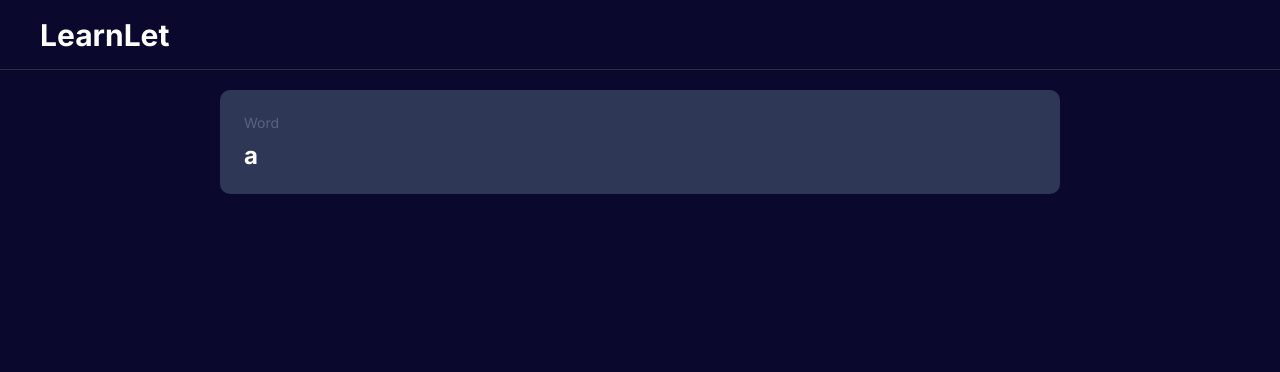
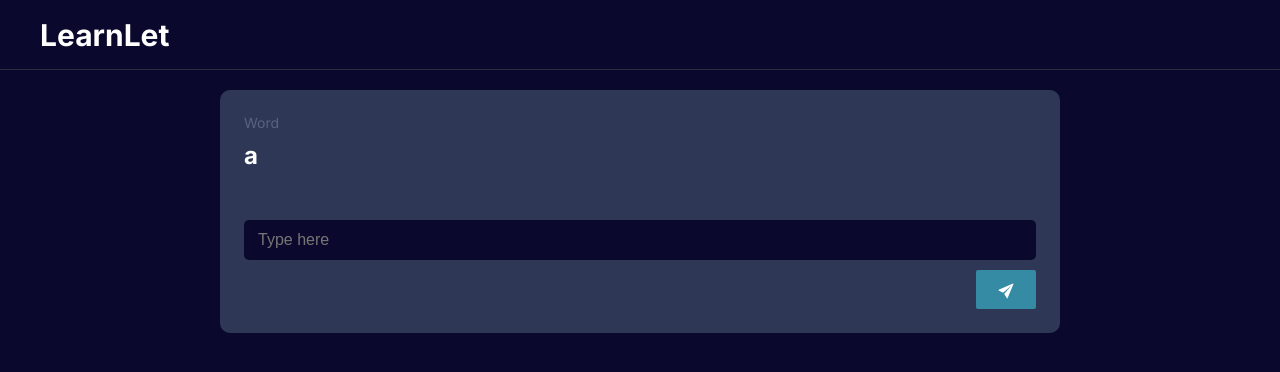
Before and after one commit to lexe-nguyenngoc/flash-card-nextjs, a Next.js app: page /course/a in a window 1280 px wide. Shown: the top 372 px of the page. Built offline with nearby package versions, Linux system fonts and the light colour scheme.

Commit message:
feat: implement flow flashcard

```diff
--- a/package.json
+++ b/package.json
@@ -13,6 +13,7 @@
     "next": "14.2.1",
     "react": "^18",
     "react-dom": "^18",
+    "react-icons": "^5.1.0",
     "sass": "^1.75.0"
   },
   "devDependencies": {
--- a/src/app/course/[slug]/page.tsx
+++ b/src/app/course/[slug]/page.tsx
@@ -19,23 +19,23 @@ const cardGroups: CardGroup[] = [
         pronunciation: "",
         category: "",
         type: ["Det", "Pron"]
-      },
-      {
-        id: "2",
-        word: "abandon",
-        mean: "Bỏ, từ bỏ",
-        pronunciation: "ə'bæn.dən",
-        category: "",
-        type: ["V"]
-      },
-      {
-        id: "3",
-        word: "abandoned",
-        mean: "Bị bỏ rời, bị ruồng bỏ",
-        pronunciation: "ə'bæn.dənd",
-        category: "",
-        type: ["V"]
       }
+      // {
+      //   id: "2",
+      //   word: "abandon",
+      //   mean: "Bỏ, từ bỏ",
+      //   pronunciation: "ə'bæn.dən",
+      //   category: "",
+      //   type: ["V"]
+      // },
+      // {
+      //   id: "3",
+      //   word: "abandoned",
+      //   mean: "Bị bỏ rơi, bị ruồng bỏ",
+      //   pronunciation: "ə'bæn.dənd",
+      //   category: "",
+      //   type: ["V"]
+      // }
     ]
   }
 ];
--- a/src/app/globals.css
+++ b/src/app/globals.css
@@ -2,6 +2,12 @@
   box-sizing: border-box;
   padding: 0;
   margin: 0;
+}
+
+:root {
+  --primary-color: #348ba3;
+  --background-color: #0a092d;
+  --text-color: white;
 }
 
 html {
@@ -9,7 +15,11 @@ html {
 }
 
 body {
-  background-color: #0a092d;
-  color: white;
+  background-color: var(--background-color);
+  color: var(--text-color);
   font-size: 1.6rem;
 }
+
+svg {
+  vertical-align: middle;
+}
--- a/src/components/Card/Card.module.scss
+++ b/src/components/Card/Card.module.scss
@@ -11,4 +11,75 @@
     font-size: 2.4rem;
     margin-top: 10px;
   }
+
+  .form {
+    display: block;
+    width: 100%;
+    margin-top: 50px;
+  }
+
+  .form-control {
+    width: 100%;
+    height: 40px;
+    padding: 0 12px;
+
+    background-color: var(--background-color);
+    color: var(--text-color);
+
+    font-size: 1.6rem;
+
+    border: 2px solid transparent;
+    border-radius: 5px;
+    outline: none;
+    transition: border ease-in-out 0.25s;
+
+    &:focus {
+      border-bottom-color: var(--primary-color);
+    }
+
+    &.incorrect {
+      background-color: red;
+    }
+
+    &.correct {
+      background-color: green;
+    }
+  }
+
+  .form-btn {
+    display: block;
+    margin-left: auto;
+    margin-top: 10px;
+    padding: 8px 20px;
+
+    background-color: var(--primary-color);
+    color: var(--text-color);
+
+    font-size: 2rem;
+
+    border: none;
+    outline: none;
+    cursor: pointer;
+    border-radius: 2px;
+
+    &:disabled {
+      cursor: progress;
+    }
+
+    .animate {
+      animation: spin-animate;
+      animation-duration: 0.5s;
+      animation-timing-function: linear;
+      animation-iteration-count: infinite;
+    }
+  }
 }
+
+@keyframes spin-animate {
+  from {
+    transform: rotate(0deg);
+  }
+  to {
+    transform: rotate(360deg);
+  }
+}
--- a/src/components/Card/index.tsx
+++ b/src/components/Card/index.tsx
@@ -1,19 +1,77 @@
+"use client";
+import classNames from "classnames/bind";
+import { ChangeEvent, FormEvent, useState } from "react";
+import { IoIosSend } from "react-icons/io";
+
 import { FlashCard } from "@/types";
-import React from "react";
+
 import styles from "./Card.module.scss";
-import classNames from "classnames/bind";
+import { AiOutlineLoading3Quarters } from "react-icons/ai";
+import Box from "../Box";
 
 const cx = classNames.bind(styles);
+enum TypeStatus {
+  CORRECT = "correct",
+  INCORRECT = "incorrect",
+  DEFAULT = "default"
+}
 
 interface ICard {
+  className?: string;
   data: FlashCard;
+  onCorrect(): void;
 }
-const Card = ({ data }: ICard) => {
+const Card = ({ className, data, onCorrect }: ICard) => {
+  const [inputValue, setInputValue] = useState("");
+  const [status, setStatus] = useState<TypeStatus>(TypeStatus.DEFAULT);
+
+  const disabled = status === TypeStatus.CORRECT;
+
+  const handleInputChange = (e: ChangeEvent<HTMLInputElement>) => {
+    setStatus(TypeStatus.DEFAULT);
+    setInputValue(e.target.value);
+  };
+
+  const handleSubmit = (e: FormEvent<HTMLFormElement>) => {
+    e.preventDefault();
+
+    const match =
+      inputValue.toLowerCase().trim() === data.mean.toLowerCase().trim();
+
+    if (match) {
+      setStatus(TypeStatus.CORRECT);
+      setTimeout(onCorrect, 500);
+      return;
+    }
+
+    setStatus(TypeStatus.INCORRECT);
+  };
+
   return (
-    <div className={cx("wrapper")}>
-      <p className={cx("word-caption")}>Word</p>
-      <h3 className={cx("word")}>{data.word}</h3>
-    </div>
+    <Box className={cx("wrapper", className)}>
+      <>
+        <p className={cx("word-caption")}>Word</p>
+        <h3 className={cx("word")}>{data.word}</h3>
+
+        <form onSubmit={handleSubmit} className={cx("form")}>
+          <input
+            type="text"
+            placeholder="Type here"
+            value={inputValue}
+            onChange={handleInputChange}
+            className={cx("form-control", status)}
+            disabled={disabled}
+          />
+          <button type="submit" className={cx("form-btn")} disabled={disabled}>
+            {status === TypeStatus.CORRECT ? (
+              <AiOutlineLoading3Quarters className={cx("animate")} />
+            ) : (
+              <IoIosSend />
+            )}
+          </button>
+        </form>
+      </>
+    </Box>
   );
 };
 
--- a/src/components/FlashCardList/FlashCardList.module.scss
+++ b/src/components/FlashCardList/FlashCardList.module.scss
@@ -2,3 +2,7 @@
   width: 840px;
   margin: 0 auto;
 }
+
+.inactive {
+  display: none;
+}
--- a/src/components/FlashCardList/index.tsx
+++ b/src/components/FlashCardList/index.tsx
@@ -1,11 +1,11 @@
 "use client";
-import React, { useState } from "react";
 import classNames from "classnames/bind";
+import { useState } from "react";
+import { useRouter } from "next/navigation";
 
 import { FlashCard } from "@/types";
 
 import Card from "../Card";
-import Box from "../Box";
 
 import styles from "./FlashCardList.module.scss";
 
@@ -16,12 +16,33 @@ interface IFlashCardList {
 }
 
 const FlashCardList = ({ flashCards }: IFlashCardList) => {
-  const [word, setWord] = useState(flashCards[0]);
+  const [index, setIndex] = useState(0);
+
+  const router = useRouter();
+
+  const handleAnswerCorrect = () => {
+    if (index === flashCards.length - 1) {
+      console.log("redirect");
+      router.push("/");
+    }
+
+    setIndex((prev) => prev + 1);
+  };
+
   return (
     <div className={cx("wrapper")}>
-      <Box>
-        <Card data={word} />
-      </Box>
+      {flashCards.map((card, i) => {
+        console.log({ index, i, card });
+
+        return (
+          <Card
+            key={card.id}
+            className={cx({ inactive: index !== i })}
+            data={card}
+            onCorrect={handleAnswerCorrect}
+          />
+        );
+      })}
     </div>
   );
 };
```
Also changed, not shown: 1 other file (tests, documents, lock files or other folders).
